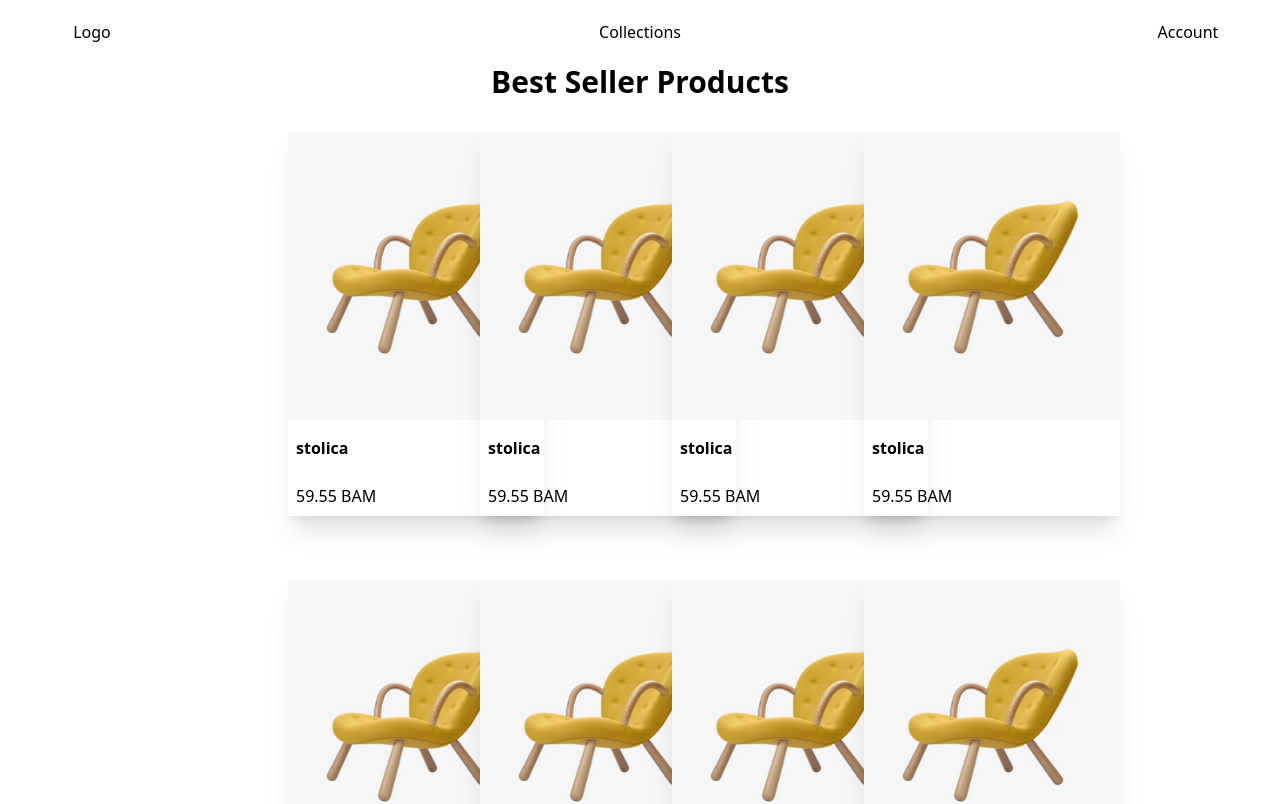
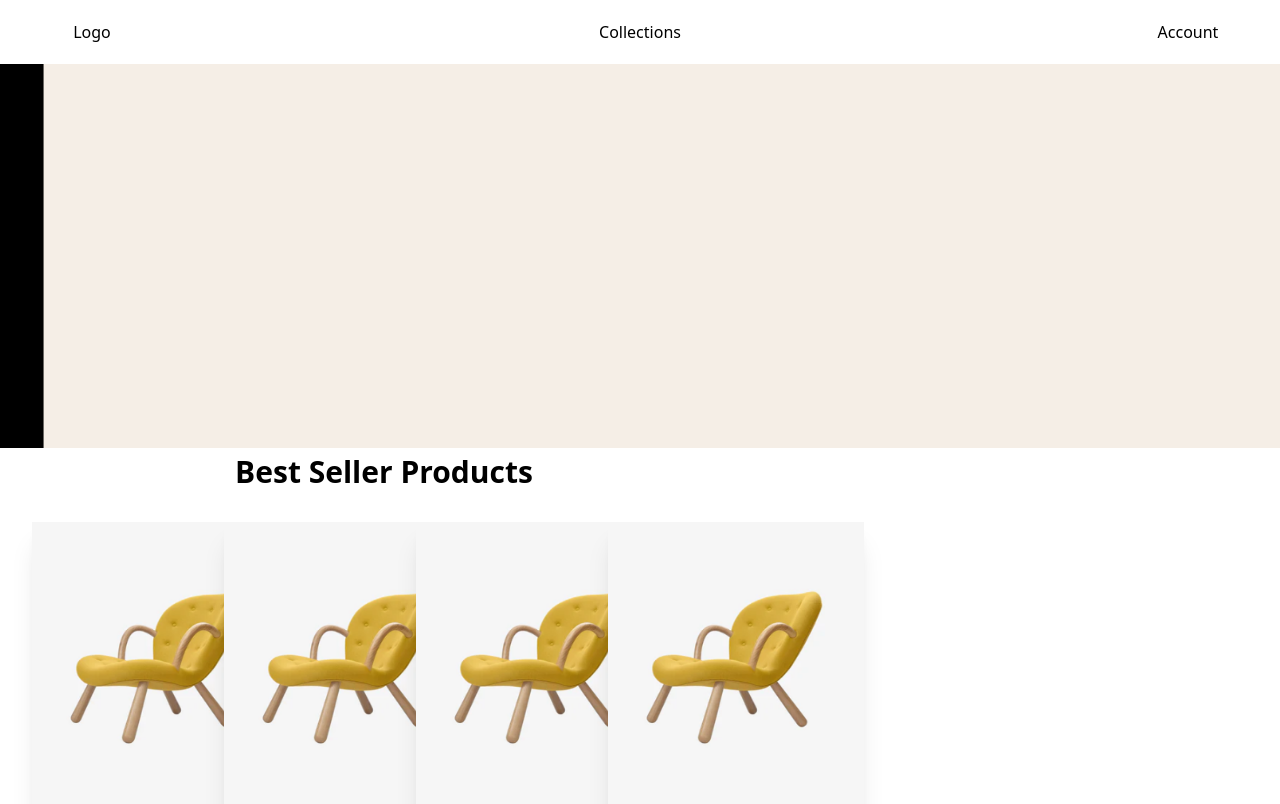
Before and after one commit to pavleCeranic/ormar, a React (Create React App) app in the folder myapp/: page / in a window 1280 px wide. Shown: the top 804 px of the page. Built offline with nearby package versions, Linux system fonts and the light colour scheme.

Commit message:
[003] basic placeholder carousel component also triggered npm update

```diff
--- a/myapp/package.json
+++ b/myapp/package.json
@@ -10,6 +10,8 @@
     "react-dom": "^18.2.0",
     "react-router-dom": "^6.22.3",
     "react-scripts": "5.0.1",
+    "react-slick": "^0.30.2",
+    "slick-carousel": "^1.8.1",
     "web-vitals": "^2.1.4"
   },
   "scripts": {
--- a/myapp/src/App.js
+++ b/myapp/src/App.js
@@ -7,7 +7,7 @@ import Heading from './Heading.js';
 
 function App() {
 	return (
-		<div className=''>
+		<div className='overflow-x-hidden'>
 			<BrowserRouter>
 				<Heading />
 				<Routes>
--- /dev/null
+++ b/myapp/src/CarouselContainer.js
@@ -0,0 +1,37 @@
+import React from 'react';
+import Slider from 'react-slick';
+import 'slick-carousel/slick/slick.css';
+import 'slick-carousel/slick/slick-theme.css';
+
+const Carousel = () => {
+
+	const settings = {
+		infinite: true,
+		speed: 1500,
+		slidesToShow: 1,
+		slidesToScroll: 1,
+		adaptiveHeight: true,
+		autoplay: true,
+		autoplaySpeed: 4333,
+	};
+
+	const placeholders = [
+		'bg-black',
+		'bg-myColorGrey',
+		'bg-gray-light',
+		'bg-gray-dark'
+	]
+
+	return (
+		<div className='h-3/5 w-full'>
+			<Slider {...settings}>
+				{placeholders.map((placeholder, index) => (
+					<div key={index} className={`${placeholder} h-96 w-full`}>
+					</div>
+				))}
+			</Slider>
+		</div>
+	);
+};
+
+export default Carousel;
--- a/myapp/src/Heading.js
+++ b/myapp/src/Heading.js
@@ -3,7 +3,7 @@ import { Link } from 'react-router-dom';
 
 function Heading() {
 	return (
-		<div className='w-full flex justify-between'>
+		<div className='w-full flex justify-between shadow-xl'>
 			<Link to="/" className='self-center text-center m-5 w-36'>
 				Logo
 			</Link>
--- a/myapp/src/Pages/Home.js
+++ b/myapp/src/Pages/Home.js
@@ -1,11 +1,13 @@
 import React from 'react';
 import './Home.css';
-import Card from '../Card.js'
 import BestSellerContainer from '../BestSellerContainer.js';
+import CarouselContainer from '../CarouselContainer.js';
 
 function Home() {
+
 	return (
-		<div className='flex justify-center'>
+		<div className='flex flex-col items-center'>
+			<CarouselContainer />
 			<BestSellerContainer />
 		</div>
 	);
--- a/myapp/tailwind.config.js
+++ b/myapp/tailwind.config.js
@@ -11,6 +11,9 @@ module.exports = {
 				'myColorBeige': '#FFF8E3',
 				'myColorBrown': '#F3D7CA',
 				'myColorPink': '#E6A4B4',
+				'gray-dark': '#273444',
+				'gray': '#8492a6',
+				'gray-light': '#d3dce6',
 			},
 		},
 	},
```
Also changed, not shown: 1 other file (tests, documents, lock files or other folders).
